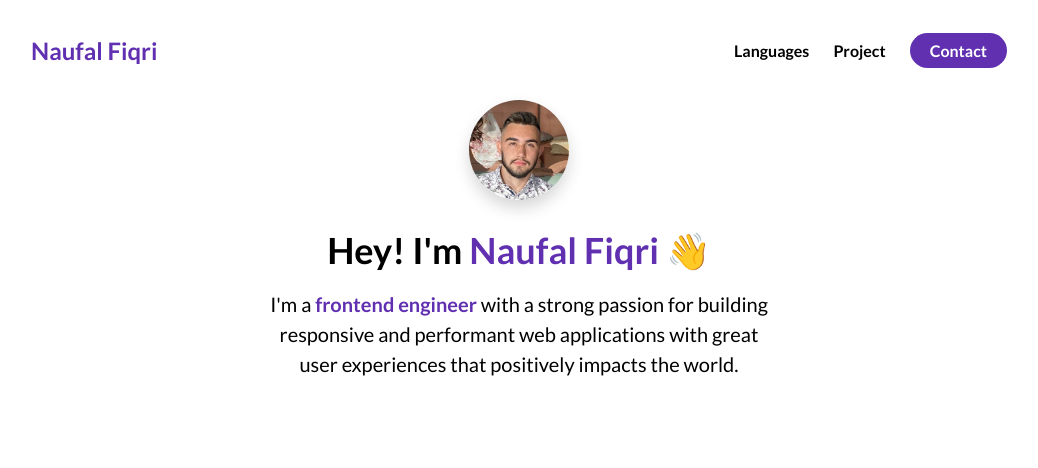
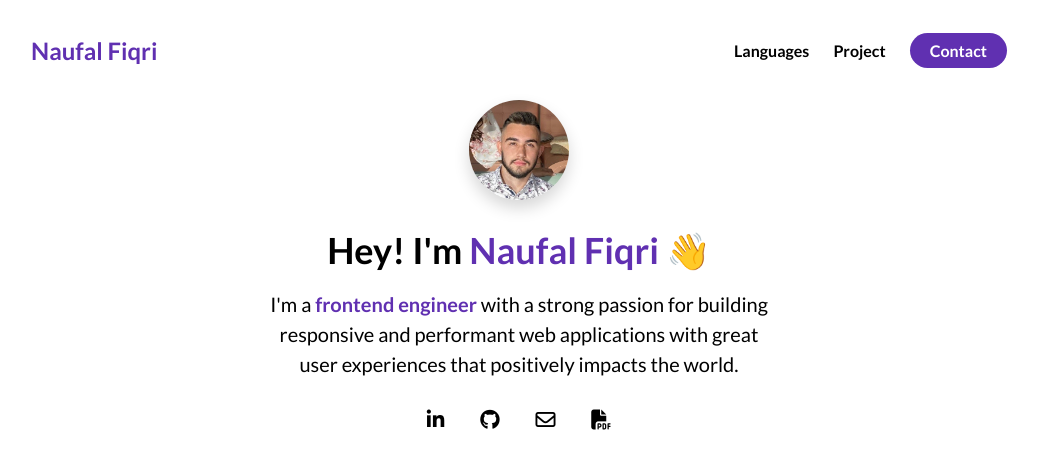
Before and after one commit to NaufalFiqri/E-portfolio, a plain HTML site: page index.html in a window 1280 px wide. Shown: the whole page, without its empty margins (121-1159 px from the left). Drawn offline with Linux system fonts and the light colour scheme.

Commit message:
added links icon

```diff
--- a/index.html
+++ b/index.html
@@ -53,6 +53,20 @@
               applications with great user experiences that positively impacts
               the world.
             </p>
+            <div class="about-me__links">
+                <a href="" class="about-me__link">
+                    <i class="fab fa-linkedin-in"></i>
+                </a>
+                <a href="" class="about-me__link">
+                    <i class="fab fa-github"></i>
+                </a>
+                <a href="" class="about-me__link">
+                    <i class="far fa-envelope"></i>
+                </a>
+                <a href="" class="about-me__link">
+                    <i class="fas fa-file-pdf"></i>
+                </a>
+            </div>
           </div>
         </div>
       </div>
--- a/styles.css
+++ b/styles.css
@@ -126,3 +126,10 @@ nav{
     font-size: 20px;
     margin-bottom: 28px;
 }
+
+.about-me__link{
+    font-size: 20px;
+    color: black;
+    text-decoration: none;
+    padding: 0 16px;
+}
```
